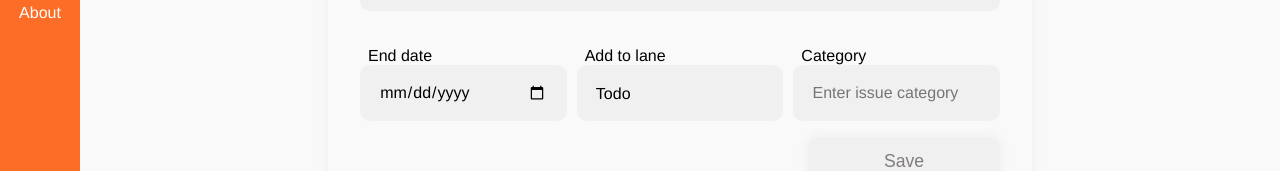
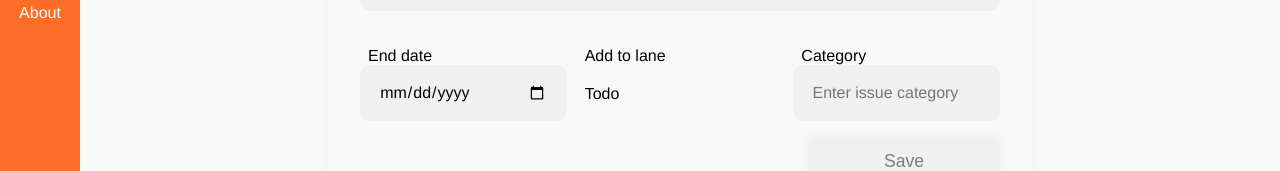
Before and after one commit to devayansarkar/issue-tracker, a Vue app in the folder frontend/: page /add-issue in a window 1280 px wide. Shown: the part 437-608 px from the top of the page. Built offline with nearby package versions, Linux system fonts and the light colour scheme.

Commit message:
adding styles for read only

```diff
--- a/frontend/src/styles/input.styles.scss
+++ b/frontend/src/styles/input.styles.scss
@@ -4,21 +4,35 @@
     box-sizing: border-box;
 }
 
-.form-field {
+@mixin readOnly {
+    &:read-only {
+        background-color: $background;
+        padding: .5rem;
+    }
+}
+
+@mixin inputStyle {
     outline: none;
     border: none;
     background-color: $light_grey;
-    height: 3.5rem;
+
     width: 100%;
     border-radius: $border_radius;
     padding: 0rem 1.2rem;
     font-size: 1.1rem;
     font: unset;
     @include inputSizing();
+}
+
+.form-field {
+    height: 3.5rem;
+    @include inputStyle();
 
     &:focus {
         border: 1px solid $secondary;
     }
+
+    @include readOnly();
 }
 
 .form-field-label {
@@ -30,20 +44,19 @@
 }
 
 textarea {
+
+    @include inputStyle();
     resize: none;
-    outline: none;
     overflow: auto;
     padding: 1rem 1.1rem;
-    font: unset;
     width: 100%;
-    border: none;
-    background-color: $light_grey;
-    border-radius: $border_radius;
     @include inputSizing();
 
     &:focus {
         border: 1px solid $secondary;
     }
+
+    @include readOnly();
 }
 
 .input-container {
@@ -54,4 +67,11 @@ select {
     -webkit-appearance: none;
     -moz-appearance: none;
     appearance: none;
+    height: 3.5rem;
+    @include inputStyle();
 }
+
+.read-only-select {
+    background-color: $background;
+    padding: .5rem;
+}
```
